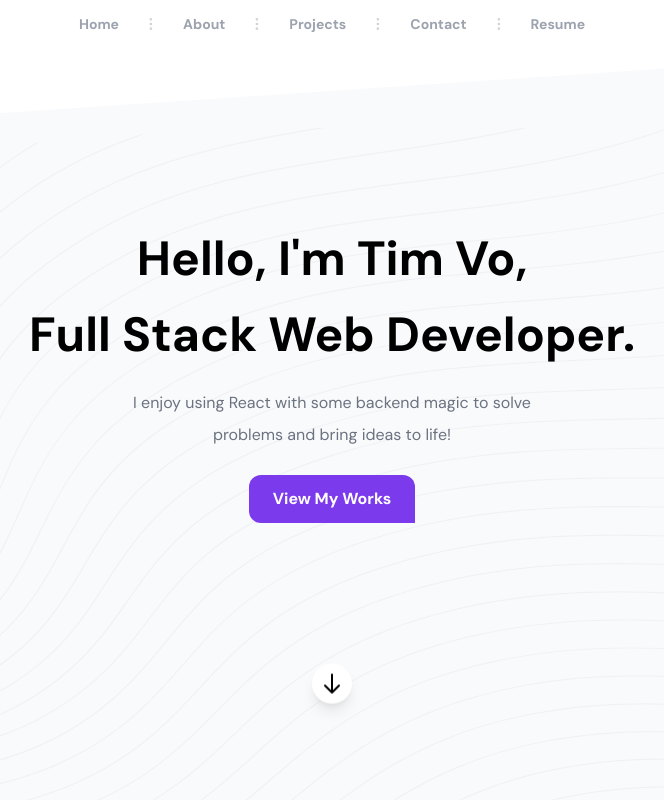
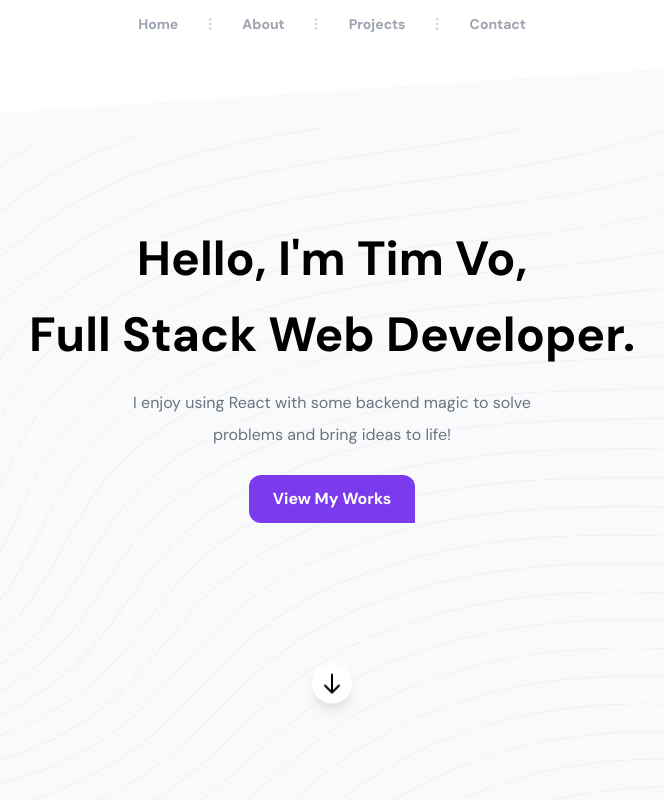
Before and after one commit to tvo007/pfo-3, a Next.js app: page / in a window 1280 px wide. Shown: the top 800 px of the page, without its empty margins (308-972 px from the left). Built offline with nearby package versions, Linux system fonts and the light colour scheme.

Commit message:
remove resume link for now...

```diff
--- a/components/nav/NavSection.js
+++ b/components/nav/NavSection.js
@@ -105,7 +105,7 @@ const NavSection = () => {
               Contact
             </ScrollLink>
           </li>
-          <li className="text-gray-300">
+          {/* <li className="text-gray-300">
             <svg
               className="w-4 h-4 current-fill"
               xmlns="http://www.w3.org/2000/svg"
@@ -120,12 +120,12 @@ const NavSection = () => {
                 d="M12 5v.01M12 12v.01M12 19v.01M12 6a1 1 0 110-2 1 1 0 010 2zm0 7a1 1 0 110-2 1 1 0 010 2zm0 7a1 1 0 110-2 1 1 0 010 2z"
               />
             </svg>
-          </li>
-          <li>
+          </li> */}
+          {/* <li>
             <button className="text-sm text-gray-400 hover:text-purple-500 font-bold cursor-pointer">
               Resume
             </button>
-          </li>
+          </li> */}
         </ul>
       </nav>
       {/* <div
```
